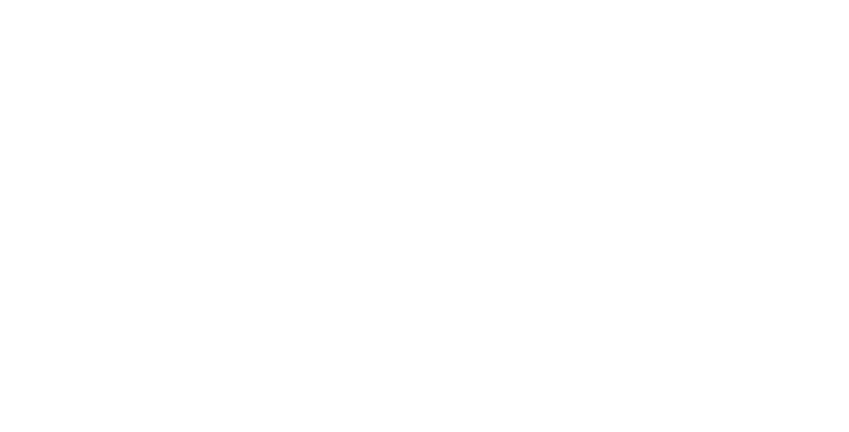
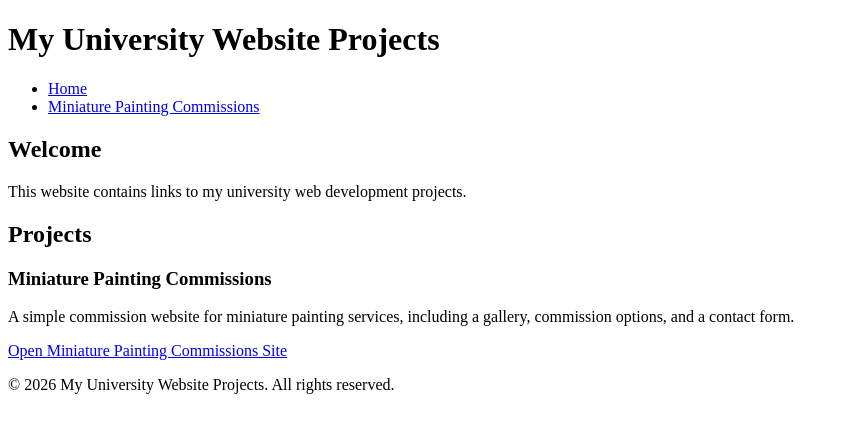
Before and after one commit to tomkoe1999-glitch/tomkoe1999-glitch.github.io, a plain HTML site: page WebDesign/main.html in a window 1280 px wide. Shown: the whole page, without its empty margins (0-849 px from the left). Drawn offline with Linux system fonts and the light colour scheme.

Commit message:
Enhance main.html with structure and content
Added header, navigation, main content sections, and footer to the main HTML file.

```diff
--- a/WebDesign/main.html
+++ b/WebDesign/main.html
@@ -1,11 +1,48 @@
 <!DOCTYPE html>
 <html lang="en">
 <head>
-    <meta charset="UTF-8">
-    <meta name="viewport" content="width=device-width, initial-scale=1.0">
-    <title>Document</title>
+  <meta charset="UTF-8">
+  <meta name="viewport" content="width=device-width, initial-scale=1.0">
+  <meta name="description" content="Home page linking to different university website projects.">
+  <title>My University Website Projects</title>
 </head>
+
 <body>
+  <header>
+    <h1>My University Website Projects</h1>
 
+    <nav aria-label="Main navigation">
+      <ul>
+        <li><a href="index.html">Home</a></li>
+        <li><a href="miniature-painting.html">Miniature Painting Commissions</a></li>
+      </ul>
+    </nav>
+  </header>
+
+  <main>
+    <section id="intro">
+      <h2>Welcome</h2>
+      <p>
+        This website contains links to my university web development projects.
+      </p>
+    </section>
+
+    <section id="projects">
+      <h2>Projects</h2>
+
+      <article>
+        <h3>Miniature Painting Commissions</h3>
+        <p>
+          A simple commission website for miniature painting services, including a gallery,
+          commission options, and a contact form.
+        </p>
+        <a href="miniature-painting.html">Open Miniature Painting Commissions Site</a>
+      </article>
+    </section>
+  </main>
+
+  <footer>
+    <p>&copy; 2026 My University Website Projects. All rights reserved.</p>
+  </footer>
 </body>
 </html>
```
